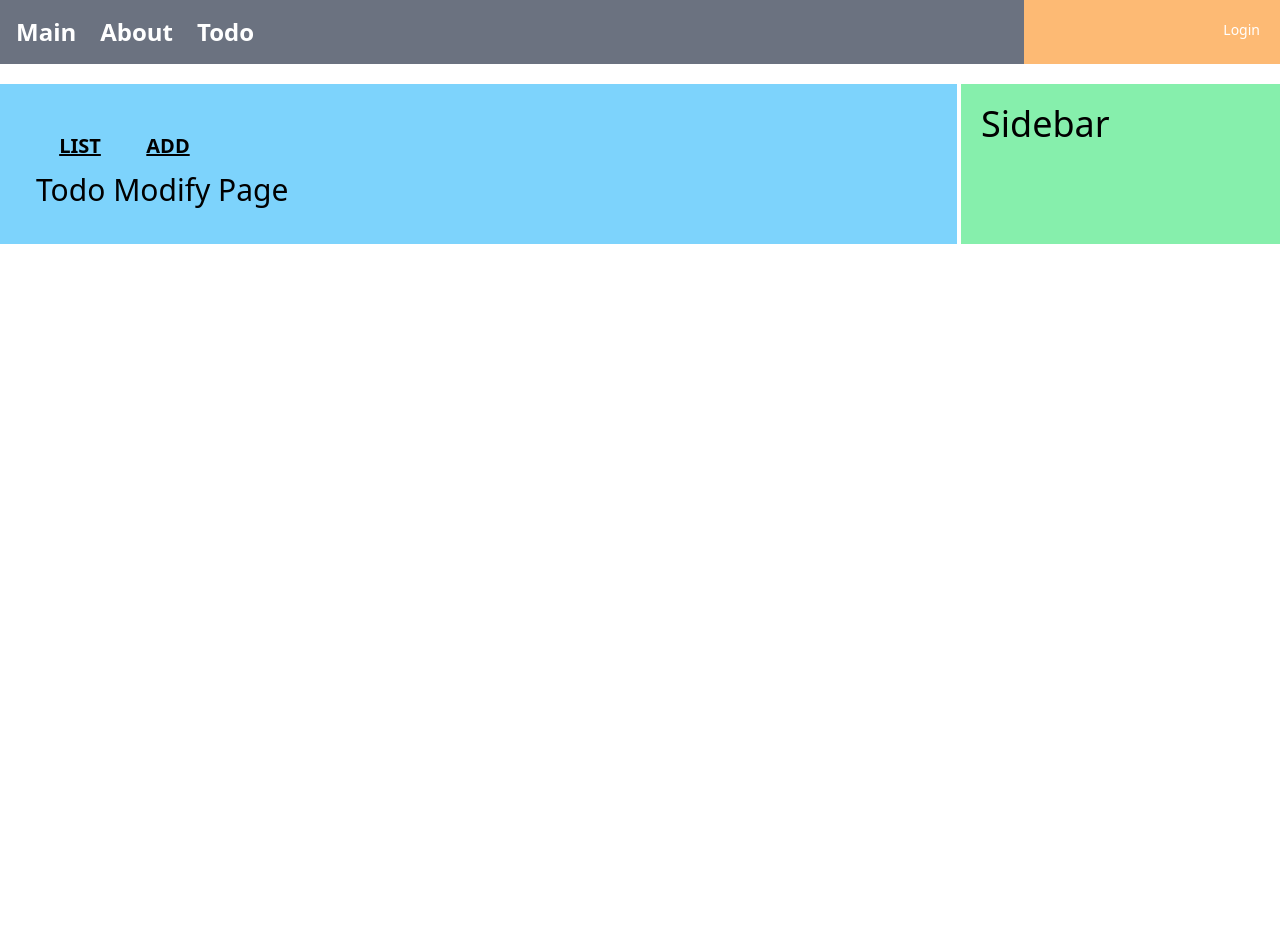
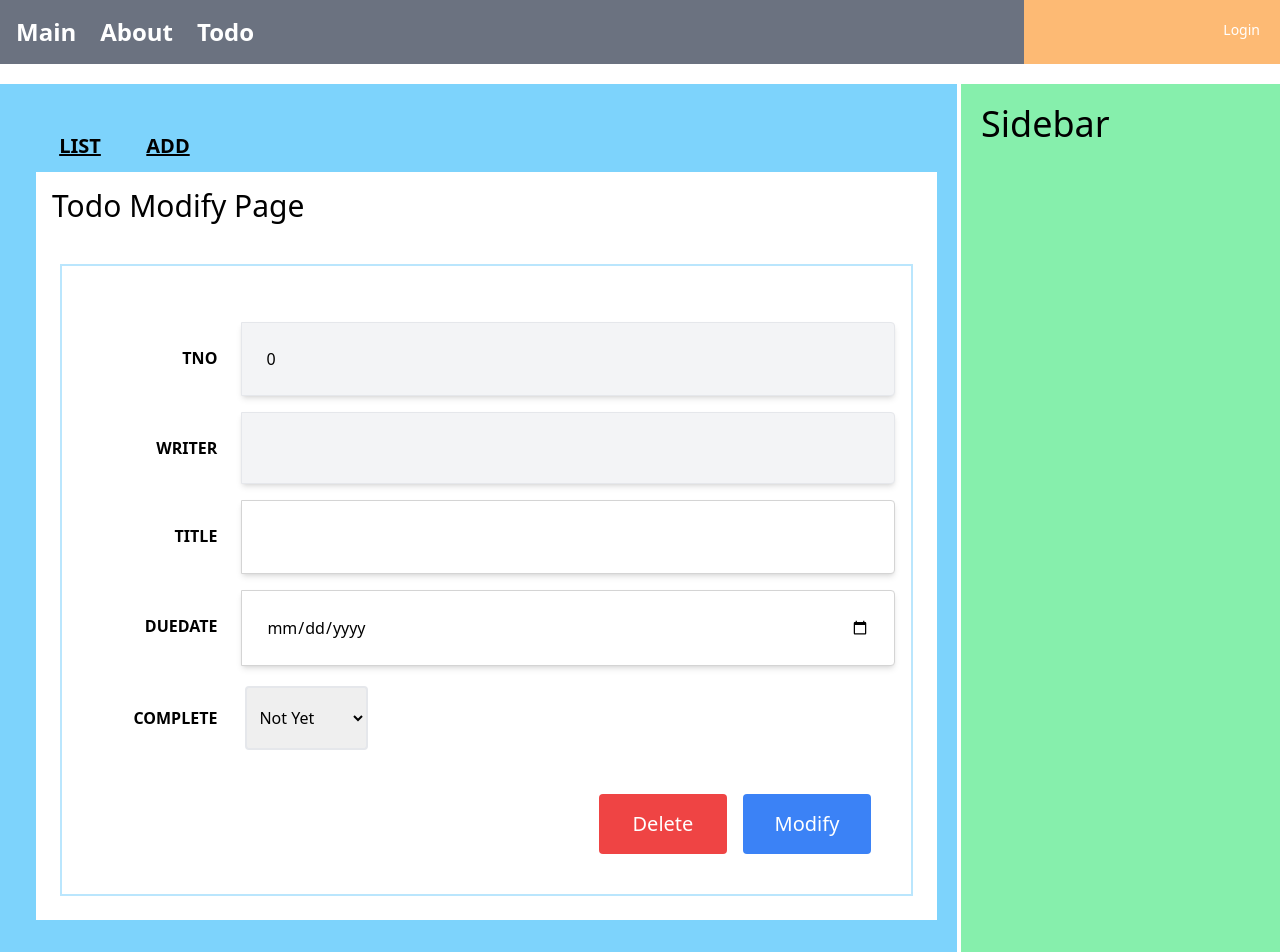
Before and after one commit to kscold/Leetcode, a React (Create React App) app in the folder mall/: page /todo/modify/1 in a window 1280 px wide. Shown: the top 952 px of the page. Before the commit the page ends 800 px from the top, so only its background shows below. Built offline with nearby package versions, Linux system fonts and the light colour scheme; no server answers.

Commit message:
#7 - 프론트엔드 수정 및 삭제 처리
React에서 수정 및 삭제 처리를 하여 수정 및 버튼을 클릭하면 모달이 뜨고 실제 백엔드에서도 삭제가 되도록 구현

```diff
--- a/mall/src/api/todoApi.js
+++ b/mall/src/api/todoApi.js
@@ -25,3 +25,15 @@
 
   return res.data;
 };
+
+export const deleteOne = async (tno) => {
+  const res = await axios.delete(`${prefix}/${tno}`);
+
+  return res.data;
+};
+
+export const putOne = async (todo) => {
+  const res = await axios.put(`${prefix}/${todo.tno}`, todo);
+
+  return res.data;
+};
--- /dev/null
+++ b/mall/src/components/todo/ModifyComponent.js
@@ -0,0 +1,153 @@
+import React, { useEffect, useState } from 'react';
+import { deleteOne, getOne, putOne } from '../../api/todoApi';
+import useCustomMove from '../../hooks/useCustomMove';
+import ResultModal from '../common/ResultModal';
+
+const initState = {
+  tno: 0,
+  title: '',
+  writer: '',
+  dueDate: '',
+  complete: false,
+};
+
+const ModifyComponent = ({ tno }) => {
+  const [todo, setTodo] = useState(initState);
+  const [result, setResult] = useState(null);
+
+  // 수정 -> 조회
+  // 삭제 -> 목록
+  const { moveToRead, moveToList } = useCustomMove();
+
+  useEffect(() => {
+    getOne(tno).then((data) => {
+      console.log(data);
+      setTodo(data);
+    });
+  }, [tno]);
+
+  const handleChangeTodo = (e) => {
+    console.log(e.target.name, e.target.value);
+
+    // todo[title]
+    todo[e.target.name] = e.target.value; // 객체 속성의 state를 유동적으로 바꿔서 데이터를 받기 위해 e.target.name을 사용
+
+    setTodo({ ...todo });
+  };
+
+  const handleChangeTodoComplete = (e) => {
+    const value = e.target.value;
+
+    todo.complete = value === 'Y';
+
+    setTodo({ ...todo });
+  };
+
+  const handelClickDelete = () => {
+    deleteOne(tno).then((data) => {
+      console.log('delete result: ' + data); // {RESULT: SUCCESS}
+      setResult('Deleted');
+    });
+  };
+
+  const handelClickModify = () => {
+    putOne(todo).then((data) => {
+      console.log('modify result: ' + data); // {RESULT: SUCCESS}
+      setResult('Modified');
+    });
+  };
+
+  const closeModal = () => {
+    if (result === 'Deleted') {
+      moveToList();
+    } else {
+      moveToRead(tno);
+    }
+  };
+
+  return (
+    <div className="border-2 border-sky-200 mt-10 m-2 p-4">
+      <div className="flex justify-center mt-10">
+        <div className="relative mb-4 flex w-full flex-wrap items-stretch">
+          <div className="w-1/5 p-6 text-right font-bold">TNO</div>
+          <div className="w-4/5 p-6 rounded-r border border-solid shadow-md bg-gray-100">
+            {todo.tno}
+          </div>
+        </div>
+      </div>
+      <div className="flex justify-center">
+        <div className="relative mb-4 flex w-full flex-wrap items-stretch">
+          <div className="w-1/5 p-6 text-right font-bold">WRITER</div>
+          <div className="w-4/5 p-6 rounded-r border border-solid shadow-md bg-gray-100">
+            {todo.writer}
+          </div>
+        </div>
+      </div>
+      <div className="flex justify-center">
+        <div className="relative mb-4 flex w-full flex-wrap items-stretch">
+          <div className="w-1/5 p-6 text-right font-bold">TITLE</div>
+          <input
+            className="w-4/5 p-6 rounded-r border border-solid border-neutral-300 shadow-md"
+            name="title"
+            type="text"
+            value={todo.title}
+            onChange={handleChangeTodo}
+          ></input>
+        </div>
+      </div>
+      <div className="flex justify-center">
+        <div className="relative mb-4 flex w-full flex-wrap items-stretch">
+          <div className="w-1/5 p-6 text-right font-bold">DUEDATE</div>
+          <input
+            className="w-4/5 p-6 rounded-r border border-solid border-neutral-300 shadow-md"
+            name="dueDate"
+            type="date"
+            value={todo.dueDate}
+            onChange={handleChangeTodo}
+          ></input>
+        </div>
+      </div>
+      <div className="flex justify-center">
+        <div className="relative mb-4 flex w-full flex-wrap items-stretch">
+          <div className="w-1/5 p-6 text-right font-bold">COMPLETE</div>
+          <select
+            className="border-solid border-2 rounded m-1 p-2"
+            name="status"
+            value={todo.complete ? 'Y' : 'N'}
+            onChange={handleChangeTodoComplete}
+          >
+            <option value="Y">Completed</option>
+            <option value="N">Not Yet</option>
+          </select>
+        </div>
+      </div>
+      <div className="flex justify-end p-4">
+        <button
+          type="button"
+          className="inline-block rounded p-4 m-2 text-xl w-32 text-white bg-red-500"
+          onClick={handelClickDelete}
+        >
+          Delete
+        </button>
+        <button
+          type="button"
+          className="rounded p-4 m-2 text-xl w-32 text-white bg-blue-500"
+          onClick={handelClickModify}
+        >
+          Modify
+        </button>
+      </div>
+      {result ? (
+        <ResultModal
+          title={'처리결과'}
+          content={result}
+          callbackFn={closeModal}
+        />
+      ) : (
+        <></>
+      )}
+    </div>
+  );
+};
+
+export default ModifyComponent;
--- a/mall/src/pages/todo/ModifyPage.js
+++ b/mall/src/pages/todo/ModifyPage.js
@@ -1,7 +1,16 @@
 import React from 'react';
+import ModifyComponent from '../../components/todo/ModifyComponent';
+import { useParams } from 'react-router-dom';
 
 const ModifyPage = () => {
-  return <div className="text-3xl font-extrablod">Todo Modify Page</div>;
+  const { tno } = useParams();
+  return (
+    <div className="p-4 w-full bg-white">
+      <div className="text-3xl font-extrablod">Todo Modify Page</div>
+
+      <ModifyComponent tno={tno} />
+    </div>
+  );
 };
 
 export default ModifyPage;
```
